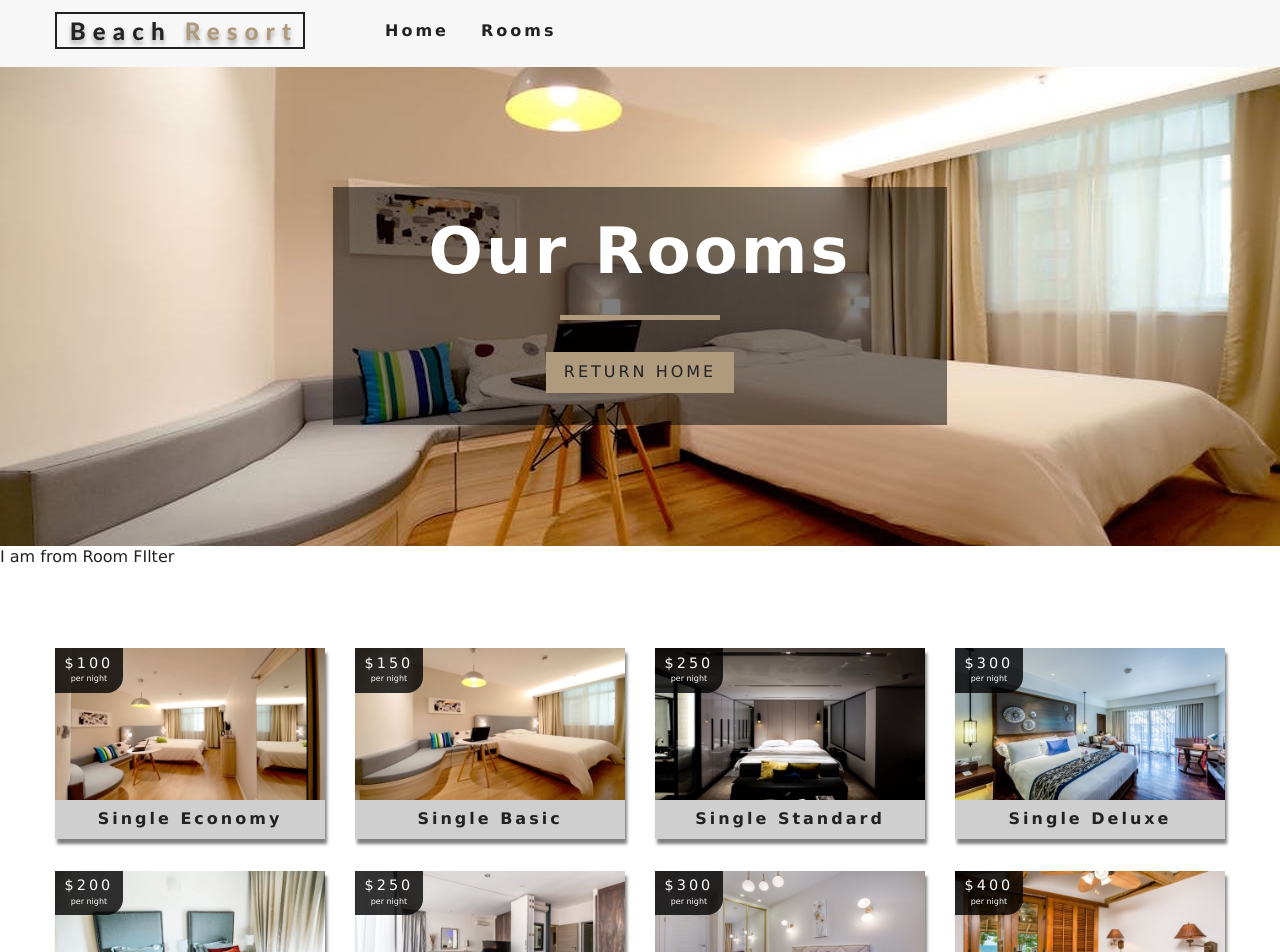
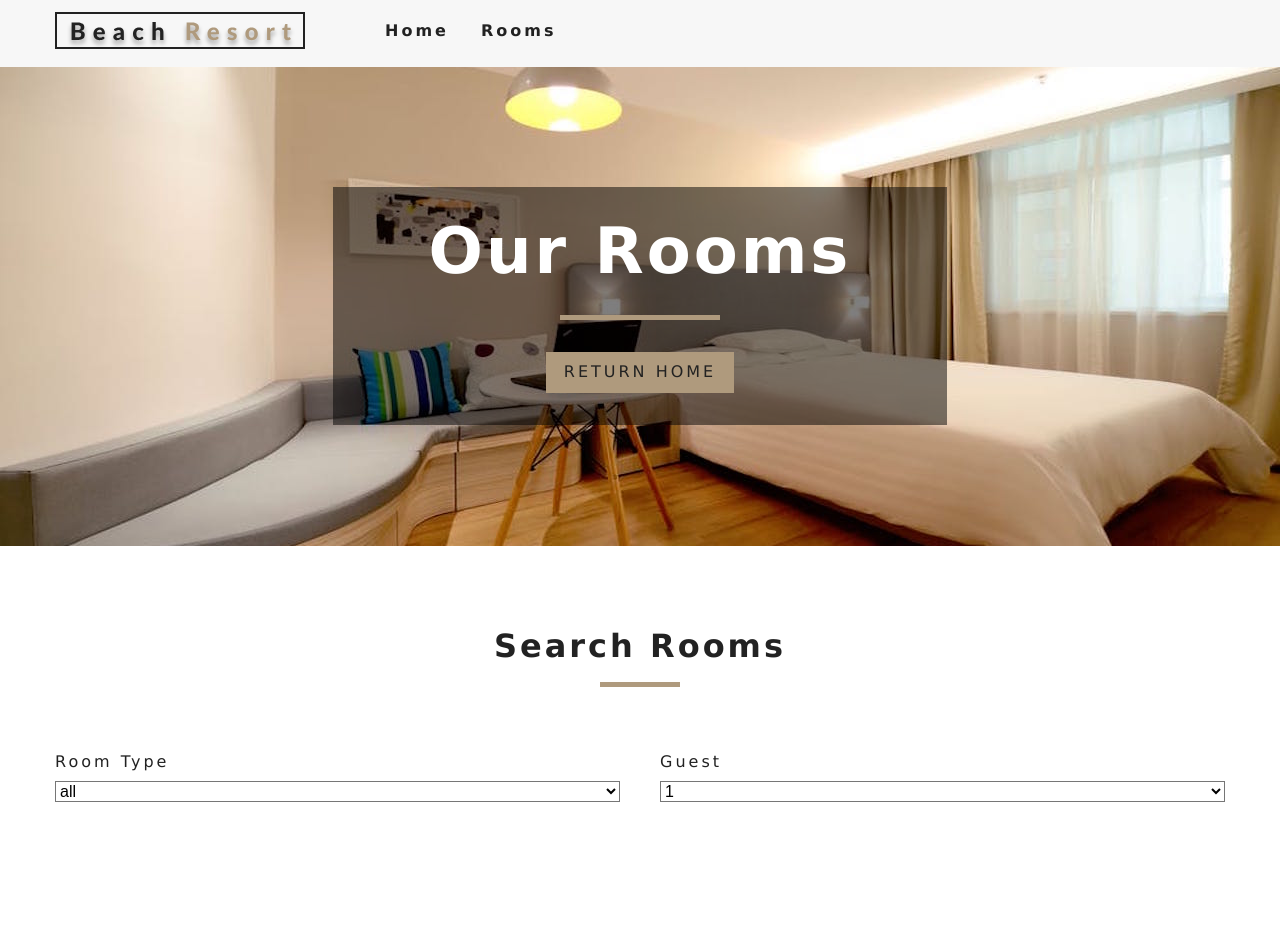
Before and after one commit to NigamLavya/React_Resort, a React (Create React App) app: page /rooms in a window 1280 px wide. Shown: the top 952 px of the page. Built offline with nearby package versions, Linux system fonts and the light colour scheme.

Commit message:
type filter capacity filter

```diff
--- a/src/Context.js
+++ b/src/Context.js
@@ -8,14 +8,26 @@ class RoomProvider extends Component {
         rooms: [],
         featuredRooms: [],
         sortedRooms: [],
-        loading: true
+        loading: true,
+        type: 'all',
+        capacity: 1,
+        price: 0,
+        maxPrice: 0,
+        minPrice: 0,
+        maxSize: 0,
+        minSize: 0,
+        breakfast: false,
+        pets: false
     }
     componentDidMount() {
         // get Data
         let rooms = this.formatData(items);
         let featuredRooms = rooms.filter((room) => room.featured);
+        let maxPrice = Math.max(...rooms.map(item => item.price))
+        let maxSize = Math.max(...rooms.map(item => item.size))
+        console.log(maxSize);
         this.setState({
-            rooms, featuredRooms, sortedRooms: rooms, loading: false
+            rooms, featuredRooms, sortedRooms: rooms, loading: false, maxPrice, maxSize
         })
     }
 
@@ -32,9 +44,38 @@ class RoomProvider extends Component {
         return this.state.rooms.find(item => item.slug === slug)
     }
 
+    handleChange = event => {
+        let value = event.type === "checkbox" ? event.target.checked : event.target.value;
+        let name = event.target.name;
+        this.setState({
+            [name]: value
+        }, this.filterRooms)
+    }
+
+    filterRooms() {
+        let { rooms, type, capacity } = this.state
+        // initialize tempRooms
+        let tempRooms = rooms
+        // transform values
+        capacity = parseInt(capacity);
+
+        // type filter logic
+        if (type !== 'all') {
+            tempRooms = tempRooms.filter(item => item.type === type)
+        }
+        // capacity filter logic
+        if (capacity != 1) {
+            tempRooms = tempRooms.filter(item => item.capacity ===capacity)
+        }
+
+        this.setState({
+            sortedRooms: tempRooms
+        })
+    }
+
     render() {
         return (
-            <RoomContext.Provider value={{ ...this.state, getRoom: this.getRoom }}>
+            <RoomContext.Provider value={{ ...this.state, getRoom: this.getRoom, handleChange: this.handleChange }}>
                 {this.props.children}
             </RoomContext.Provider>
         )
--- a/src/components/RoomFilter.js
+++ b/src/components/RoomFilter.js
@@ -1,9 +1,52 @@
 import React from 'react'
+import { useContext } from 'react'
+import { RoomContext } from '../Context'
+import Title from './Title'
+
+// get unique values from rooms array for particular item
+function getUniqueValues(items, value) {
+    return [...new Set(items.map(item => item[value]))]
+}
 
 export default function RoomFilter() {
+    const context = useContext(RoomContext);
+    console.log(context);
+    let { rooms, handleChange, type, capacity } = context;
+
+    // type filter mapping
+    let types = getUniqueValues(rooms, 'type');
+    types = ["all", ...types];
+    types = types.map((item, index) => {
+        return <option key={index} value={item}>{item}</option>
+    });
+
+    // capacity filter mapping
+    let guests = getUniqueValues(rooms, 'capacity');
+    guests = guests.map((item, index) => {
+        return <option key={index} value={item}>{item}</option>
+    });
+
     return (
-        <div>
-            I am from Room FIlter
-        </div>
+        <section className="filter-container">
+            <Title title="Search rooms" />
+            <form className="filter-form">
+                {/* start type filter */}
+                <div className="form-group">
+                    <label htmlFor="type">room type</label>
+                    <select onChange={handleChange} name="type" id="type" value={type} className="form-control">
+                        {types}
+                    </select>
+                </div>
+                {/* end type filter */}
+                {/* start capacity filter */}
+                <div className="form-group">
+                    <label htmlFor="capacity">Guest</label>
+                    <select onChange={handleChange} name="capacity" id="capacity" value={capacity} className="form-control">
+                        {guests}
+                    </select>
+                </div>
+                {/* end capacity filter*/}
+            </form>
+        </section>
     )
 }
```
